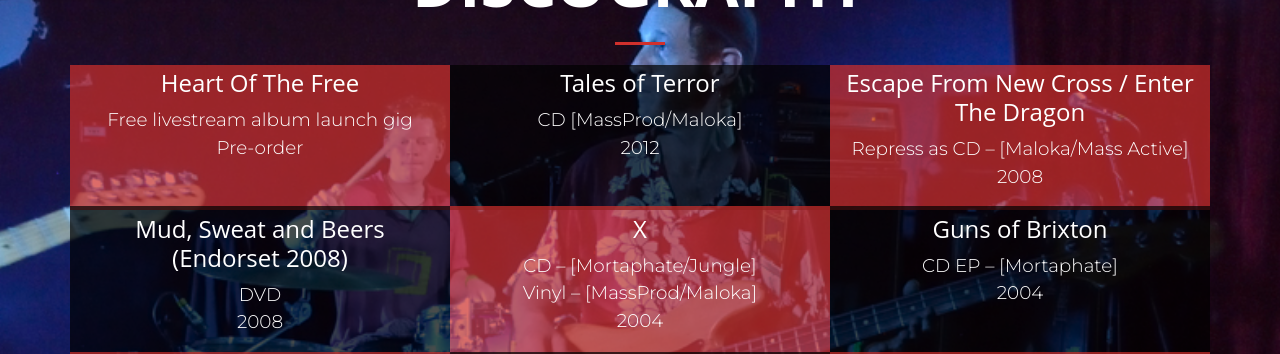
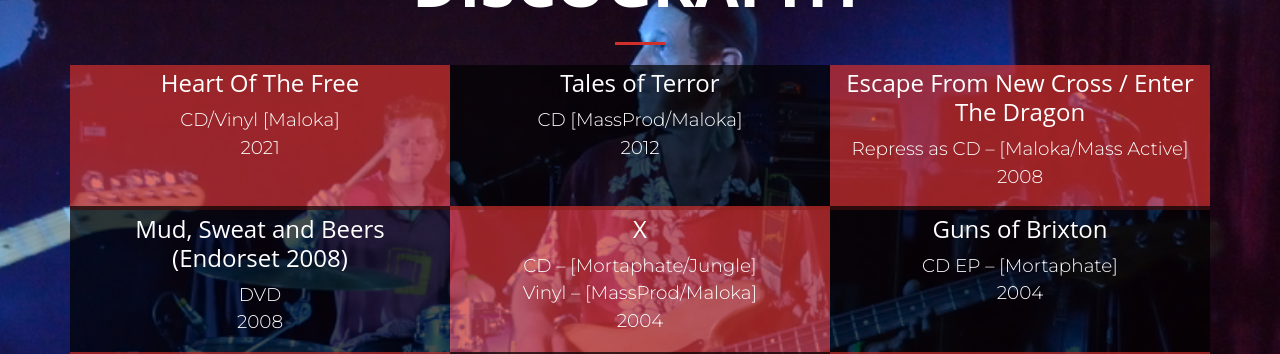
Before and after one commit to innerterrestrials/innerterrestrials.github.io, a Jekyll site: the page built from discography.html, in a window 1280 px wide. Shown: the part 227-581 px from the top of the page. Built offline with Jekyll 4.4.1, drawn with Linux system fonts in a browser that asks for light colours; nearby versions of some CDN libraries; comment, search, counter and statistics services are not loaded.

Commit message:
discog. update

```diff
--- a/discography.html
+++ b/discography.html
@@ -16,8 +16,8 @@
           </div>
           <div class="col-lg-4 col-sm-6 alt-text-bg">
               <h3>Heart Of The Free</h3>
-              <p><a href="/gigs" style="color:#fff;">Free livestream album launch gig</a><br />
-                  <a href="http://innerterrestrials.bigcartel.com/product/pre-order-new-it-cd-heart-of-the-free" style="color:#fff;" title="Pre-order the long await new album from Inner Terrestrials">Pre-order</a></p>
+              <p>CD/Vinyl [Maloka]<br />
+                  2021</p>
           </div>
           <div class="col-lg-4 col-sm-6 text-bg">
             <h3>Tales of Terror</h3>
```
